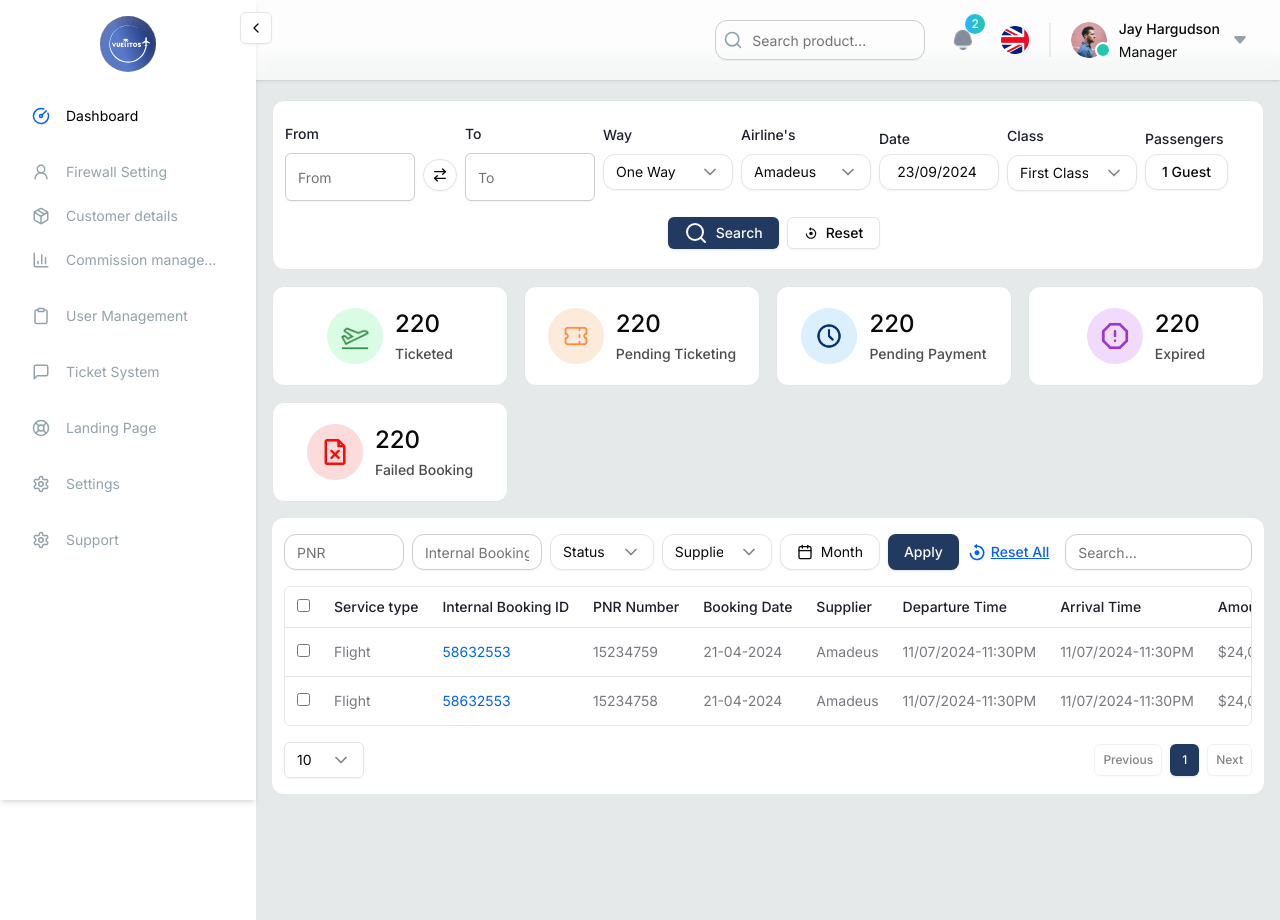
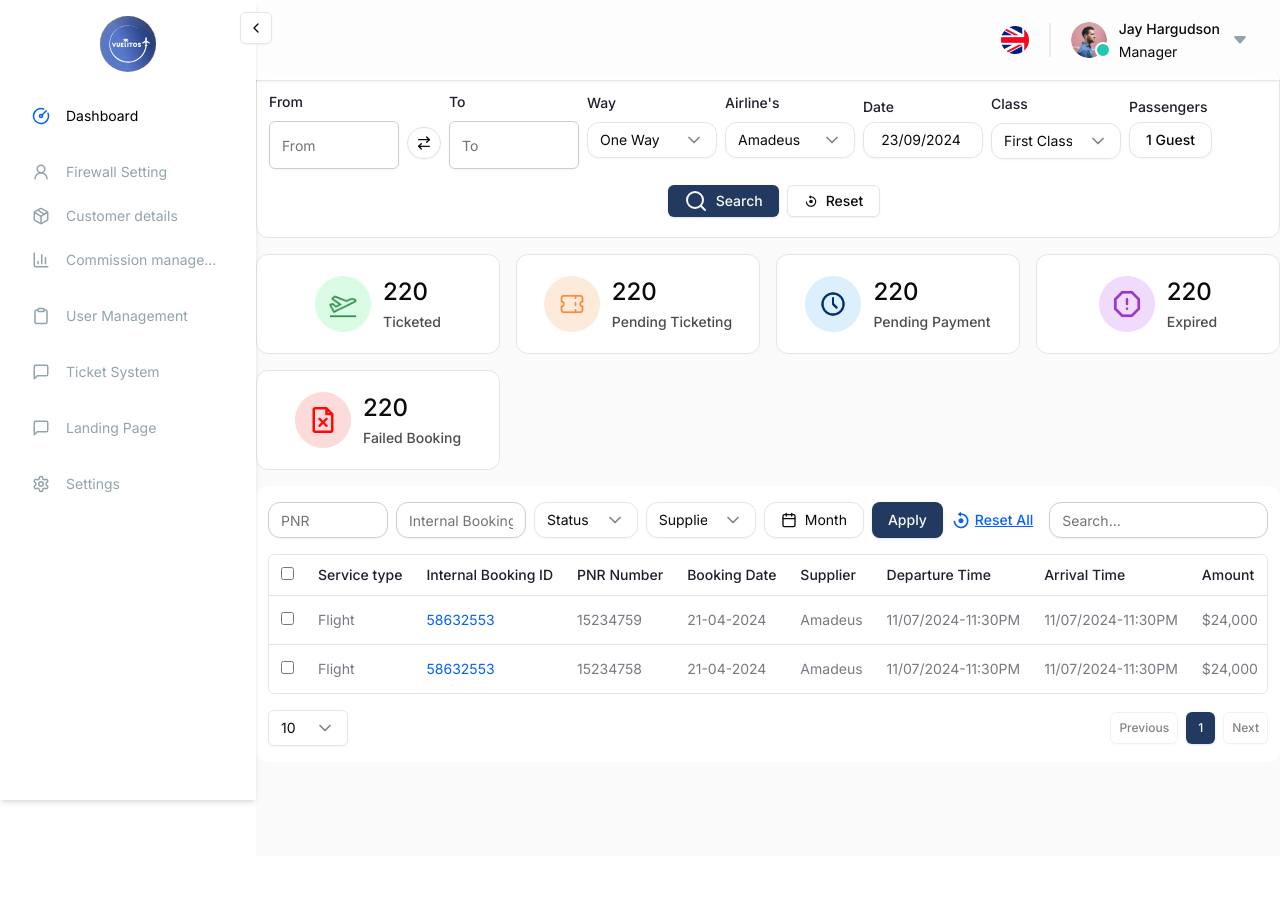
Before and after one commit to yuvraj-singh08/carib-admin, a React (Vite) app: page / in a window 1280 px wide. After the commit the page ends 856 px from the top, so only its background shows below. Built offline with nearby package versions, Linux system fonts and the light colour scheme.

Commit message:
Refactor loader.svg and layout-navbar.tsx, and update menu-list.ts

```diff
--- a/src/components/layout/layout-navbar.tsx
+++ b/src/components/layout/layout-navbar.tsx
@@ -17,14 +17,14 @@ export function Navbar({ className }: NavbarProps) {
           <SheetMenu />
         </div>
         <div className="flex flex-1 items-center justify-end gap-3 md:gap-5">
-          <div className="relative hidden md:block">
+          {/* <div className="relative hidden md:block">
             <Input
               placeholder="Search product..."
               className="w-[210px] rounded-xl h-10 pl-9"
             />
             <Search className="size-5 shrink-0 text-gray absolute top-2.5 left-2" />
-          </div>
-          <div className="size-9 shrink-0 rounded-full flex items-center justify-center relative cursor-pointer">
+          </div> */}
+          {/* <div className="size-9 shrink-0 rounded-full flex items-center justify-center relative cursor-pointer">
             <img
               src="/icons/bell.png"
               alt="bell"
@@ -33,7 +33,7 @@ export function Navbar({ className }: NavbarProps) {
             <span className="size-5  shrink-0 absolute flex items-center text-white justify-center -top-2 -right-1 rounded-full bg-gradient-to-r from-[rgba(43,178,254,1)] to-[rgba(34,202,173,1)] text-[12px] font-medium">
               2
             </span>
-          </div>
+          </div> */}
           <div className="size-7 md:gap-8 rounded-full flex items-center justify-center object-contain cursor-pointer">
             <img
               src="/language/english.png"
--- a/src/components/shared/content-layout.tsx
+++ b/src/components/shared/content-layout.tsx
@@ -1,14 +1,32 @@
-
+import { useState } from "react";
 
 interface ContentLayoutProps {
   children: React.ReactNode;
 }
 
 export function ContentLayout({ children }: ContentLayoutProps) {
+  const [loading, setLoading] = useState(true);
+
+  setTimeout(() => {
+    setLoading(false);
+  }, 1400);
+
   return (
-    <div className="overflow-x-hidden" >
-      {/* <Navbar /> */}
-      <div className="container pt-8 pb-8 px-4 md:px-4 bg-lightGray/40">{children}</div>
+    <div className="overflow-x-hidden">
+      {loading ? (
+        <div className="flex justify-center items-center min-h-[90vh]">
+          <div className="w-50 h-50 relative">
+            <img
+              src="/icons/loader.svg"
+              alt="loader icon"
+              className="w-full h-full object-contain opacity-65 animate-spin"
+              style={{ transformOrigin: "center center" }}
+            />
+          </div>
+        </div>
+      ) : (
+        children
+      )}
     </div>
   );
 }
--- a/src/constants/menu-list.ts
+++ b/src/constants/menu-list.ts
@@ -6,7 +6,6 @@ import {
   CircleGauge,
   Clipboard,
   MessageSquare,
-  LifeBuoy,
   ChartColumn,
 } from "lucide-react";
 
@@ -100,7 +99,7 @@ export function getMenuList(pathname: string): Group[] {
           href: "/landing-settings",
           label: "Landing Page",
           active: pathname.includes("/landing-settings"),
-          icon: LifeBuoy,
+          icon: MessageSquare,
           submenus: [],
         },
       ],
@@ -117,17 +116,17 @@ export function getMenuList(pathname: string): Group[] {
         },
       ],
     },
-    {
-      groupLabel: "",
-      menus: [
-        {
-          href: "/",
-          label: "Support",
-          active: pathname.includes("/xyz"),
-          icon: Settings,
-          submenus: [],
-        },
-      ],
-    },
+    // {
+    //   groupLabel: "",
+    //   menus: [
+    //     {
+    //       href: "/",
+    //       label: "Support",
+    //       active: pathname.includes("/xyz"),
+    //       icon: Settings,
+    //       submenus: [],
+    //     },
+    //   ],
+    // },
   ];
 }
```
Also changed, not shown: public/icons/loader.svg (added).
